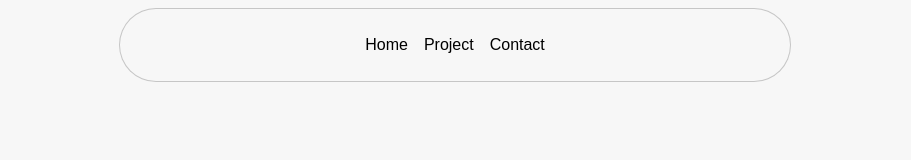
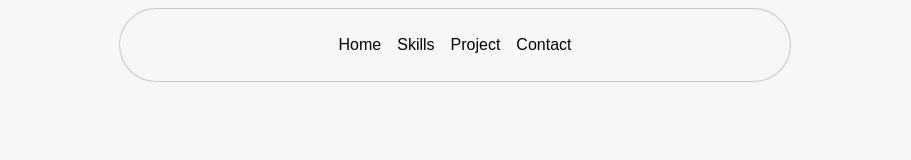
Before and after one commit to j22038317/portfolio, a Next.js app: page / in a window 1280 px wide. Shown: the top 160 px of the page, without its empty margins (185-1096 px from the left). Built offline with nearby package versions, Linux system fonts and the light colour scheme.

Commit message:
Update Header.js

```diff
--- a/components/Header.js
+++ b/components/Header.js
@@ -3,7 +3,7 @@ import React, { useState } from "react";
 import { HoveredLink, Menu, MenuItem, ProductItem } from "./ui/navbar-menu";
 import { cn } from "@/lib/utils";
 import Link from "next/link";
-import { Link as ScrollLink } from "react-scroll"; // For smooth scrolling
+import { Link as ScrollLink } from "react-scroll";
 
 export function NavbarDemo() {
   return (
@@ -29,7 +29,17 @@ function Navbar({ className }) {
           Home
         </ScrollLink>
 
-        {/* Project Link (Smooth Scroll) */}
+        {/* Skill Link */}
+        <ScrollLink
+          to="skills"
+          smooth={true}
+          duration={500}
+          className="text-black dark:text-white cursor-pointer"
+        >
+          Skills
+        </ScrollLink>
+
+        {/* Project Link */}
         <ScrollLink
           to="project"
           smooth={true}
```
